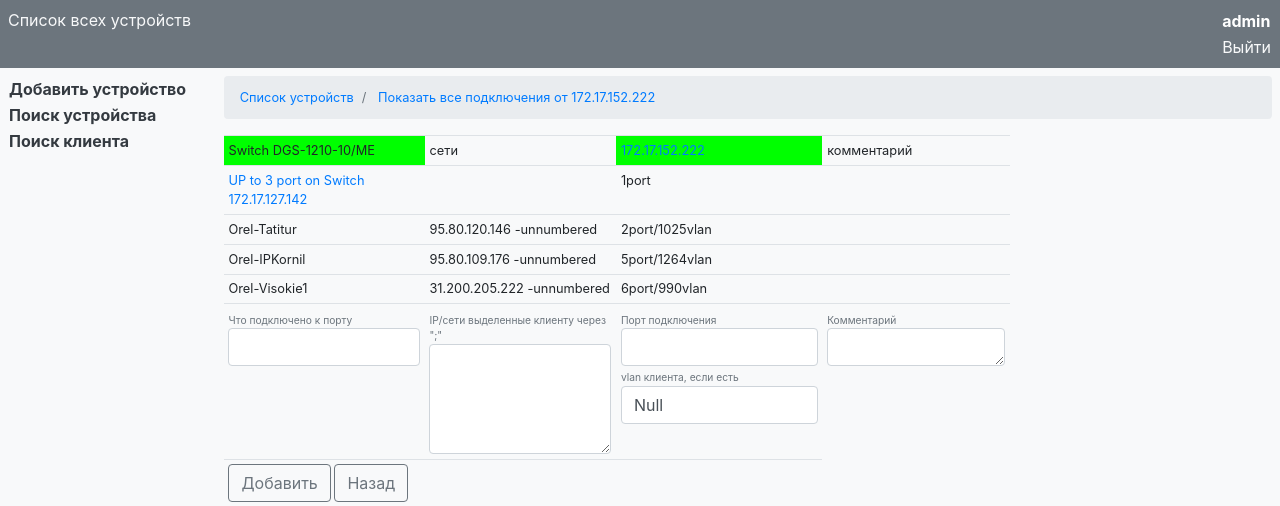
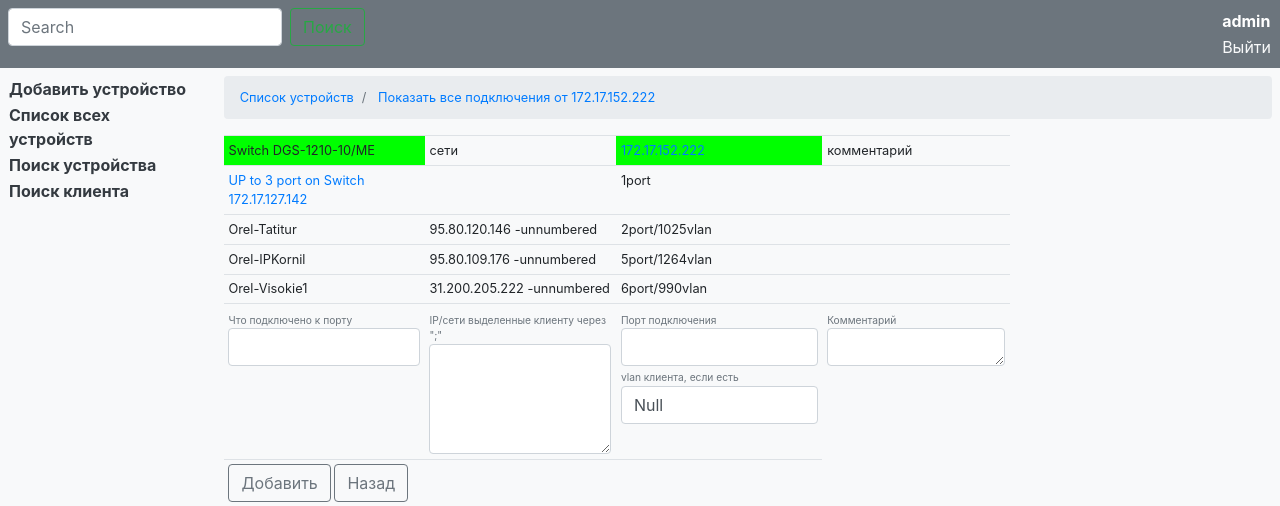
Before and after one commit to rvfedorin/mywork, a Django app: page /connection/1/add_connection in a window 1280 px wide. Shown: the top 506 px of the page. Run offline with Django 3.2, Linux system fonts and the light colour scheme; the first user in the database is signed in; data comes from the database, SQL or seed files in the repository; some libraries are stand-ins or nearby versions.

Commit message:
added search
not done

```diff
--- a/intranet/intranet/connection_on_device/templates/all_connection_from.html
+++ b/intranet/intranet/connection_on_device/templates/all_connection_from.html
@@ -33,7 +33,7 @@
 			{% for connection in connect %}
 			<tr>
 				<td>
-					{{ connection.connectioned }}
+					{{ connection.connected }}
 				</td>
 				<td>
 					{{ connection.ip_client }}
--- a/intranet/intranet/templates/base.html
+++ b/intranet/intranet/templates/base.html
@@ -17,7 +17,10 @@
       <div class="container bg-secondary mw-100 p-2">
         <div class="row">
           <div class="col">
-            <a class="text-light" href="{% url 'device' %}">Список всех устройств</a>
+            <form class="form-inline mt-2 mt-md-0" action="{% url 'dev_list' %}">
+              <input class="form-control mr-sm-2" type="text" placeholder="Search" aria-label="Search" name="search">
+              <button class="btn btn-outline-success my-2 my-sm-0" type="submit">Поиск</button>
+            </form>
           </div>
           <div class="col" align="right">
              {% if user.is_authenticated %}
@@ -58,6 +61,12 @@
                 </td>
               </tr>
               {% endif %}
+
+              <tr>
+                <td>
+                  <a class="alert-link text-dark" href="{% url 'device' %}">Список всех устройств</a>
+                </td>
+              </tr>
               <tr>
                 <td>
                   <a class="alert-link text-dark" href="#">Поиск устройства</a>
```
Also changed, not shown: intranet/intranet/models_device/views.py (+12 -1 lines).
